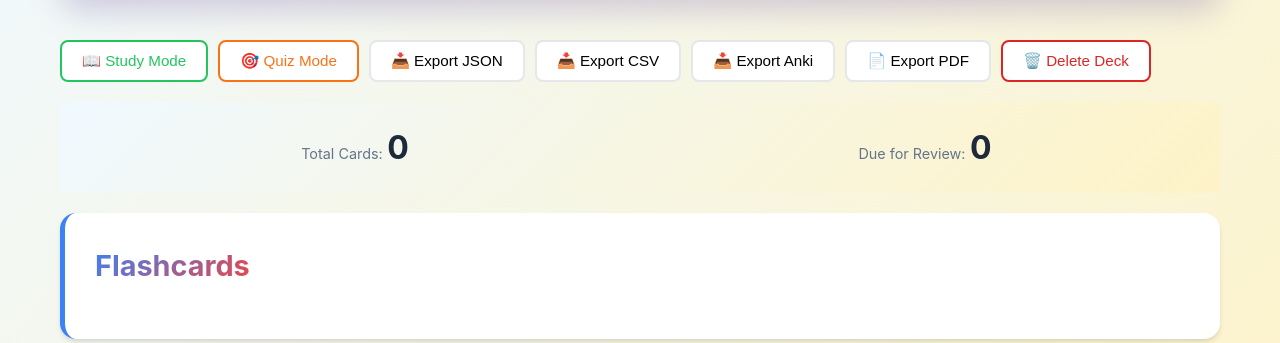
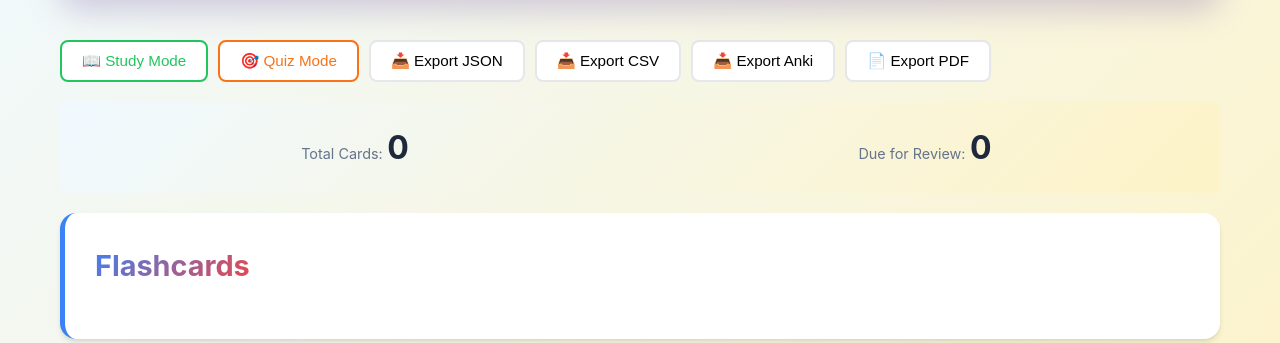
Before and after one commit to julisunkan/bundle, a Flask app: page /deck/1 in a window 1280 px wide. Shown: the part 196-539 px from the top of the page. Run offline with Flask 3, Linux system fonts and the light colour scheme.

Commit message:
Remove deck and card deletion functionality from public view
Removes delete deck button, confirmation dialog, and associated JavaScript functions from deck.html. Also removes delete card buttons and their associated JavaScript functions. Removes the deleteDeck function from static/js/app.js.

Replit-Commit-Author: Agent
Replit-Commit-Session-Id: 7fde5d9a-25ee-4c2c-b667-7926e35d61c4
Replit-Commit-Checkpoint-Type: full_checkpoint
Replit-Commit-Event-Id: 49bb9108-b484-49d0-af42-99c014413474
Replit-Commit-Screenshot-Url: https://storage.googleapis.com/screenshot-production-us-central1/de470e03-c4a6-4683-9bec-b25cc3994e25/7fde5d9a-25ee-4c2c-b667-7926e35d61c4/MrLkReb
Replit-Helium-Checkpoint-Created: true

```diff
--- a/templates/deck.html
+++ b/templates/deck.html
@@ -30,19 +30,6 @@
                 <button onclick="exportDeck('csv')" class="action-btn">📥 Export CSV</button>
                 <button onclick="exportDeck('anki')" class="action-btn">📥 Export Anki</button>
                 <button onclick="exportDeck('pdf')" class="action-btn">📄 Export PDF</button>
-                <button onclick="showDeleteConfirmation()" class="action-btn delete-btn" id="deleteDeckBtn">🗑️ Delete Deck</button>
-            </div>
-
-            <div id="deleteConfirmation" class="delete-confirmation hidden">
-                <div class="delete-confirmation-content">
-                    <div class="delete-icon">⚠️</div>
-                    <h3>Delete Deck?</h3>
-                    <p>Are you sure you want to delete "<span id="confirmDeckName"></span>"? This action cannot be undone!</p>
-                    <div class="delete-confirmation-actions">
-                        <button onclick="cancelDelete()" class="confirm-btn cancel-btn">❌ Cancel</button>
-                        <button onclick="confirmDelete()" class="confirm-btn delete-confirm-btn">🗑️ Yes, Delete</button>
-                    </div>
-                </div>
             </div>
 
             <div class="stats-bar">
@@ -121,71 +108,8 @@
                             }
                         })() : ''}
                     </div>
-                    <button onclick="deleteCard(${card.id})" class="delete-card-btn">🗑️</button>
                 </div>
             `).join('');
-        }
-
-        let pendingDeleteCardId = null;
-
-        async function deleteCard(cardId) {
-            // Show inline confirmation message
-            const container = document.querySelector('main') || document.body;
-
-            // Remove existing confirmation messages
-            const existingConfirm = container.querySelectorAll('.inline-message.confirm');
-            existingConfirm.forEach(msg => msg.remove());
-
-            pendingDeleteCardId = cardId;
-
-            // Create confirmation message
-            const confirmDiv = document.createElement('div');
-            confirmDiv.className = 'inline-message confirm warning';
-            confirmDiv.innerHTML = `
-                <span style="font-size: 1.2rem;">⚠</span>
-                <span>Delete this flashcard?</span>
-                <div style="display: flex; gap: 10px; margin-left: auto;">
-                    <button onclick="cancelDeleteCard()" style="padding: 6px 16px; background: #6b7280; color: white; border: none; border-radius: 6px; cursor: pointer; font-weight: 600;">Cancel</button>
-                    <button onclick="confirmDeleteCard()" style="padding: 6px 16px; background: #ef4444; color: white; border: none; border-radius: 6px; cursor: pointer; font-weight: 600;">Delete</button>
-                </div>
-            `;
-
-            // Insert at the top of the container
-            container.insertBefore(confirmDiv, container.firstChild);
-
-            // Scroll to top to show the message
-            container.scrollIntoView({ behavior: 'smooth', block: 'start' });
-        }
-
-        function cancelDeleteCard() {
-            pendingDeleteCardId = null;
-            const container = document.querySelector('main') || document.body;
-            const confirmMsg = container.querySelector('.inline-message.confirm');
-            if (confirmMsg) {
-                confirmMsg.style.opacity = '0';
-                confirmMsg.style.transform = 'translateY(-10px)';
-                setTimeout(() => confirmMsg.remove(), 300);
-            }
-        }
-
-        async function confirmDeleteCard() {
-            if (!pendingDeleteCardId) return;
-
-            const cardId = pendingDeleteCardId;
-            pendingDeleteCardId = null;
-
-            // Remove confirmation message
-            const container = document.querySelector('main') || document.body;
-            const confirmMsg = container.querySelector('.inline-message.confirm');
-            if (confirmMsg) confirmMsg.remove();
-
-            try {
-                await fetch(`/api/cards/${cardId}`, { method: 'DELETE' });
-                showMessage('Card deleted', 'success');
-                await loadCards();
-            } catch (error) {
-                showMessage('Error deleting card', 'error');
-            }
         }
 
         async function exportDeck(format) {
@@ -227,34 +151,6 @@
                 showMessage(`Deck exported as ${format.toUpperCase()} successfully!`, 'success');
             } catch (error) {
                 showMessage('Error exporting deck: ' + error.message, 'error');
-            }
-        }
-
-        function showDeleteConfirmation() {
-            const confirmation = document.getElementById('deleteConfirmation');
-            const deckNameSpan = document.getElementById('confirmDeckName');
-            deckNameSpan.textContent = currentDeck?.name || 'this deck';
-            confirmation.classList.remove('hidden');
-            confirmation.classList.add('show');
-        }
-
-        function cancelDelete() {
-            const confirmation = document.getElementById('deleteConfirmation');
-            confirmation.classList.remove('show');
-            setTimeout(() => confirmation.classList.add('hidden'), 300);
-        }
-
-        async function confirmDelete() {
-            const confirmation = document.getElementById('deleteConfirmation');
-            confirmation.classList.remove('show');
-            setTimeout(() => confirmation.classList.add('hidden'), 300);
-
-            try {
-                await fetch(`/api/decks/${DECK_ID}`, { method: 'DELETE' });
-                showMessage('Deck deleted successfully!', 'success');
-                setTimeout(() => location.href = '/', 1000);
-            } catch (error) {
-                showMessage('Error deleting deck', 'error');
             }
         }
 
```
Also changed, not shown: static/js/app.js (+0 -20 lines), 1 other file.
